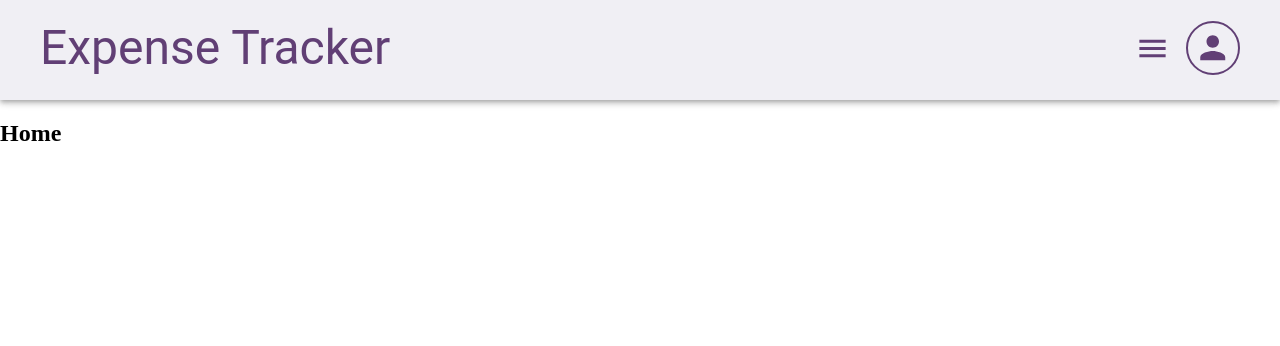
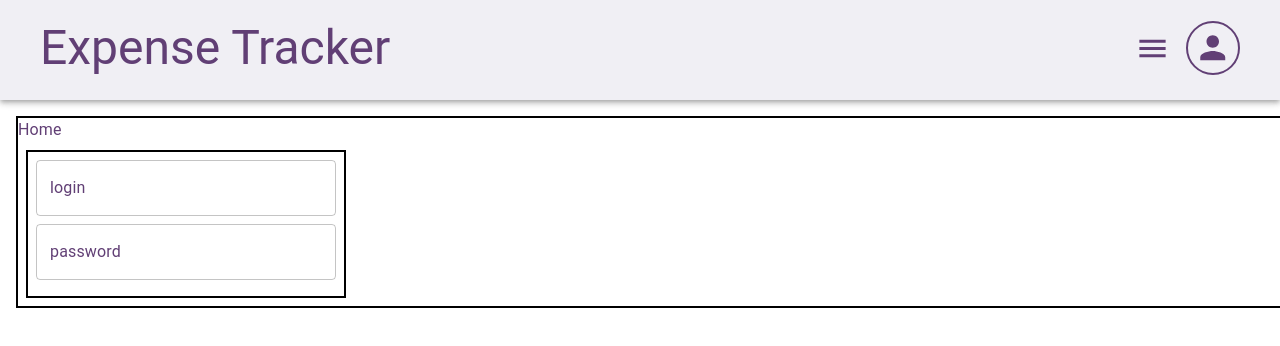
Before and after one commit to ctelfair20/expense-tracker, a React (Vite) app: page / in a window 1280 px wide. Shown: the top 346 px of the page. Built offline with nearby package versions, Linux system fonts and the light colour scheme.

Commit message:
added basic login form to homepage

```diff
--- a/src/pages/Home.tsx
+++ b/src/pages/Home.tsx
@@ -1,5 +1,15 @@
+import { Box, TextField, Typography } from "@mui/material";
+
 const Home = () => {
-  return <h2>Home</h2>;
+  return (
+    <Box sx={{ m: 2, border: '2px solid black', width: '100%', height: '100%' }}>
+      <Typography>Home</Typography>
+      <Box sx={{ display: 'flex', flexDirection: 'column', width: '300px', border: '2px solid black', m: 1, p: 1 }}>
+        <TextField sx={{ mb: 1 }} id="login" label="login" />
+        <TextField sx={{ mb: 1 }} id="password" label="password" />
+      </Box>
+    </Box>
+  )
 }
 
 export default Home;
```
